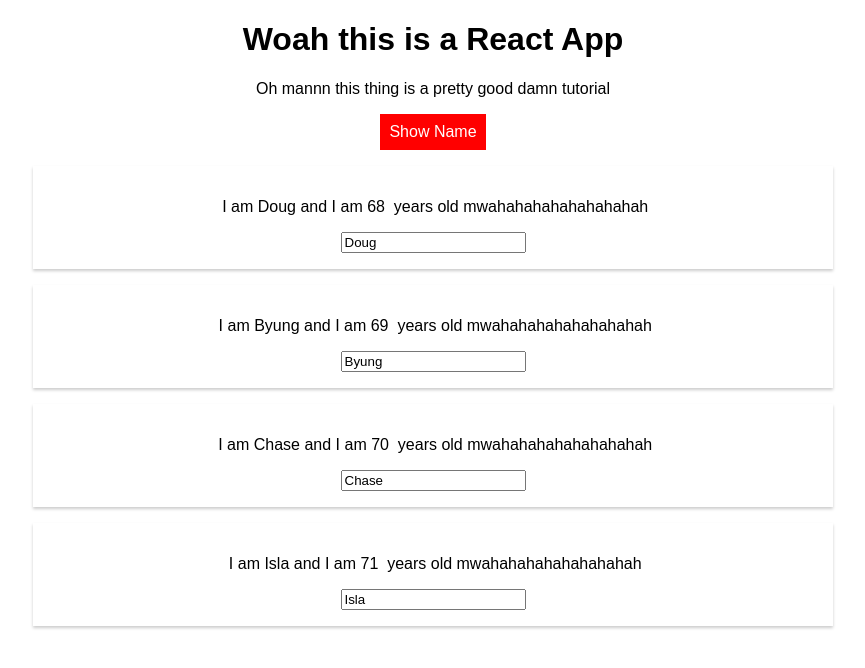
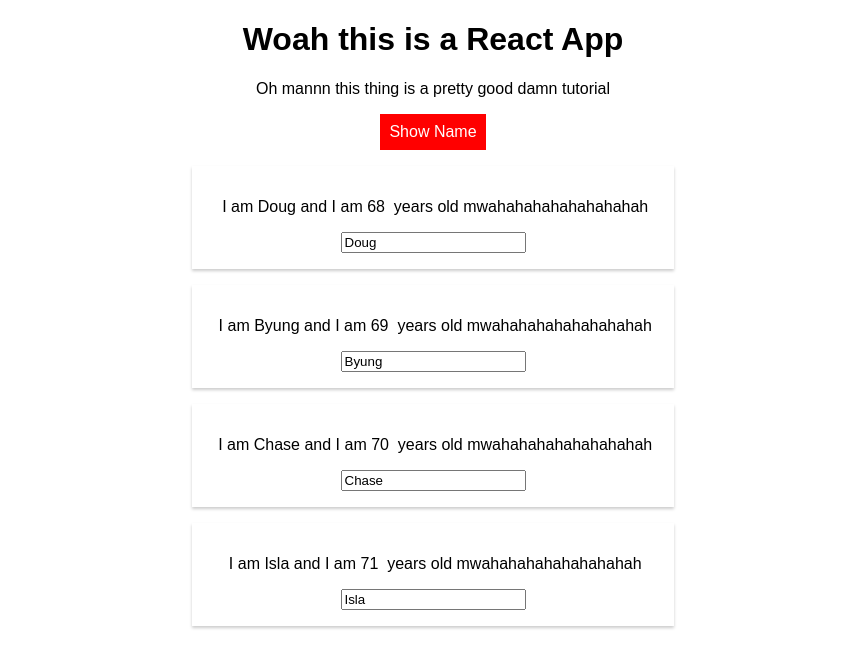
Before and after one commit to byshiny/reactlearn, a React (Create React App) app in the folder react-guide/: page / in a window 1280 px wide. Both pictures are taken after a click on the button "Show Name". Shown: the top 668 px of the page, without its empty margins (207-1072 px from the left). Built offline with nearby package versions, Linux system fonts and the light colour scheme.

Commit message:
added media pseudoselector

```diff
--- a/react-guide/src/App.js
+++ b/react-guide/src/App.js
@@ -1,6 +1,6 @@
 import React, { Component } from 'react';
 import './App.css';
-import Radium from 'radium';
+import Radium, {StyleRoot} from 'radium';
 import Person from './Person/Person';
 
 class App extends Component {
@@ -122,6 +122,7 @@
 
 
     return (
+      <StyleRoot>
         <div className="App">
           <h1> Woah this is a React App </h1>
           <p className = {classes.join(' ')}> Oh mannn this thing is a pretty good damn tutorial</p>
@@ -130,6 +131,7 @@
           onClick={this.togglePersonHandler} >Show Name </button>
           {persons}
         </div>
+      </StyleRoot>
 
     );
 
--- a/react-guide/src/Person/Person.js
+++ b/react-guide/src/Person/Person.js
@@ -1,10 +1,17 @@
 import React from 'react';
 
 import './Person.css';
-import Radium from 'radium';
+import Radium, {StyleRoot} from 'radium';
 const person = (props) =>{
+    const style = {
+        '@media (min-width: 500px)':{
+            width: '450px'
+        }
+    };
+
+
     return (
-        <div className = "Person">
+        <div className = "Person" style={style}>
         <p onClick={ props.click }> &nbsp;I am&nbsp;
         { props.name } and I am&nbsp;
 {props.age}&nbsp; years old mwahahahahahahahahah
```
Lines whose indentation alone changed are shown as unchanged.
